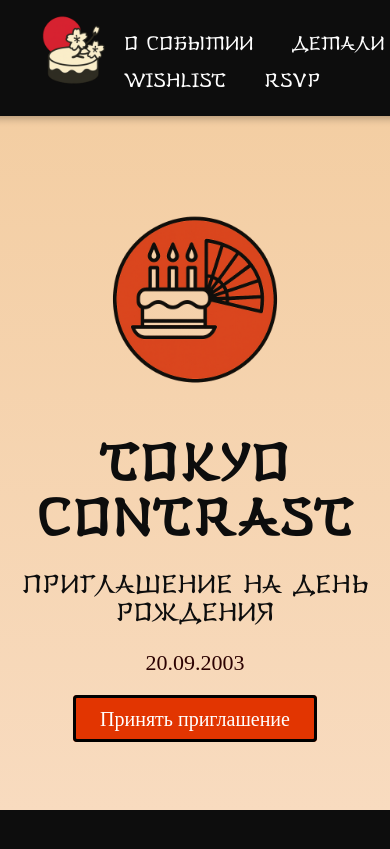
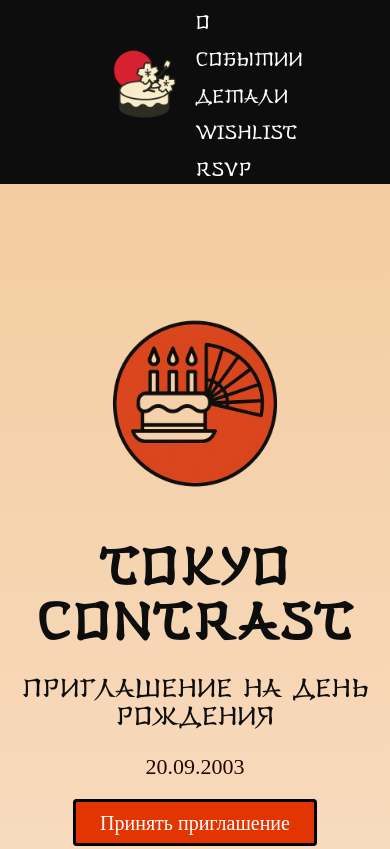
Before and after one commit to bleanovaya/bday, a plain HTML site: page index.html in a window 390 px wide. Shown: the top 849 px of the page. Drawn offline with Linux system fonts and the light colour scheme; a web font is replaced by a local one.

Commit message:
fix: mobile-adaptive for header

```diff
--- a/style.css
+++ b/style.css
@@ -170,14 +170,16 @@ h1 {
 }
 @media (max-width: 768px) {
   body {
-    padding-top: 80px;
+    padding-top: 0;
     font-size: 16px;
   }
 
   .fixed-header {
     flex-direction: row;
+    position: static;
+    box-shadow: none;
     align-items: center;
-    padding-left: 7rem;
+    padding-left: 6rem;
   }
 
   .fixed-header a {
```
